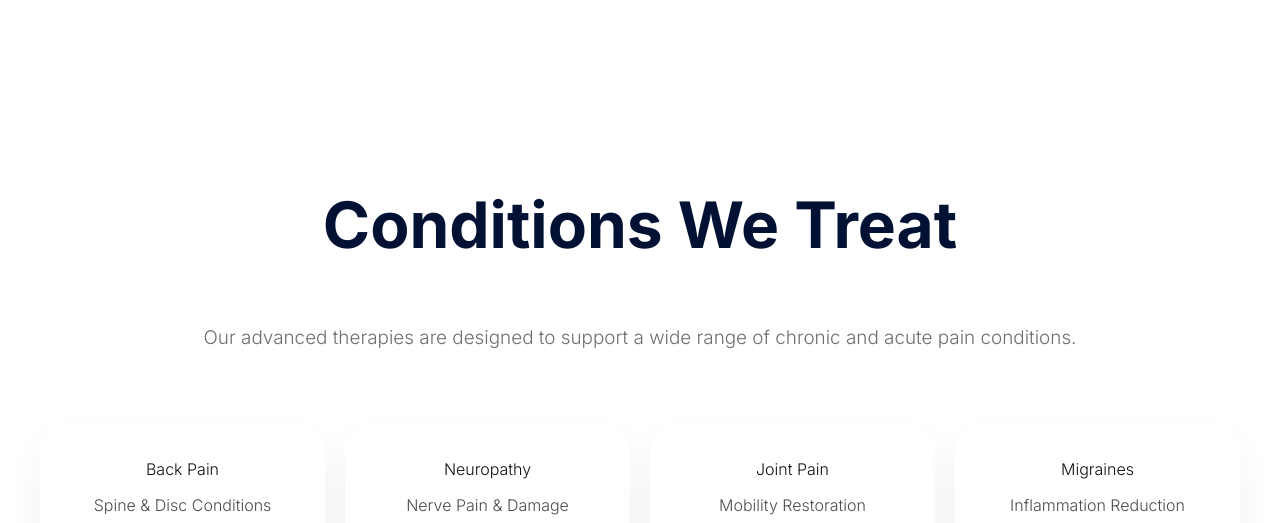
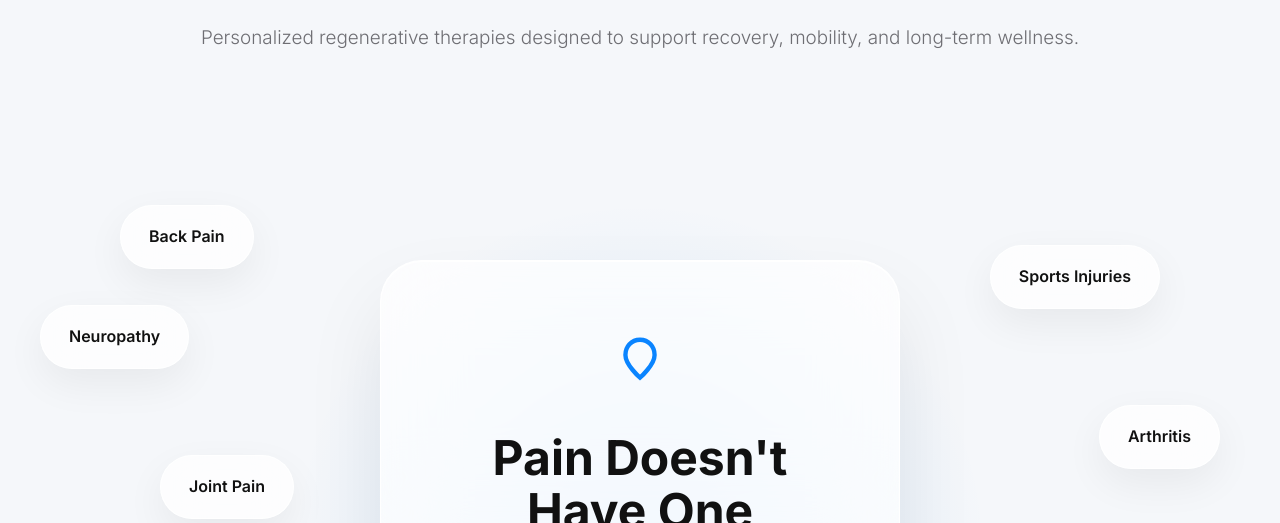
Before and after one commit to biocelllife/website, a plain HTML site: page pain-management.html in a window 1280 px wide. Shown: the part 2277-2800 px from the top of the page. Drawn offline with Linux system fonts and the light colour scheme.

Commit message:
Pain Management v2.1

```diff
--- a/assets/css/styles-pain-management.css
+++ b/assets/css/styles-pain-management.css
@@ -178,7 +178,8 @@ transition-duration: 0.25s;
 /* SECTION */
 
 section{
-    padding:140px 0;
+    padding:0;
+    padding-bottom:120px;
 }
 
 .section-header{
@@ -246,36 +247,146 @@ section{
 
 /* CONDITIONS */
 
-.conditions{
-    display:grid;
-    grid-template-columns:repeat(4,1fr);
-    gap:20px;
+.conditions-section{
+    background:var(--light);
+    overflow:hidden;
 }
 
-.condition{
-    background:var(--white);
-    border-radius:24px;
-    padding:32px;
-    text-align:center;
-    transition:.15s;
-    box-shadow: 0 20px 40px rgba(0,0,0,0.05);
+.conditions-showcase{
+    position:relative;
+    min-height:850px;
+    display:flex;
+    align-items:center;
+    justify-content:center;
 }
 
-.condition:hover{
-    background:var(--light);
-    color:var(--dark);
+.conditions-glow{
+    position:absolute;
+    width:700px;
+    height:700px;
+    border-radius:50%;
+    background:
+    radial-gradient(
+        circle,
+        rgba(10,132,255,.14),
+        transparent 70%
+    );
 }
 
-.condition span{
-    display:block;
-    margin-top:10px;
-    color:inherit;
-    opacity:.75;
+.center-card{
+    width:520px;
+    padding:70px;
+    text-align:center;
+
+    background:rgba(255,255,255,.7);
+
+    backdrop-filter:blur(40px);
+    -webkit-backdrop-filter:blur(40px);
+
+    border:1px solid rgba(255,255,255,.9);
+
+    border-radius:42px;
+
+    box-shadow:
+    0 40px 80px rgba(0,0,0,.08),
+    inset 0 1px 0 rgba(255,255,255,.9);
+
+    position:relative;
+    z-index:10;
 }
 
-.condition h2{
-    font-size:1rem;
-    color: var(--dark);
+.center-icon{
+    color:var(--accent);
+    margin-bottom:24px;
+}
+
+.center-card h3{
+    font-size:clamp(2rem,4vw,3rem);
+    line-height:1.1;
+    margin-bottom:20px;
+}
+
+.center-card p{
+    color:var(--muted);
+    font-size:1.1rem;
+    line-height:1.8;
+}
+
+.condition-chip{
+    position:absolute;
+
+    background:rgba(255,255,255,.75);
+
+    backdrop-filter:blur(24px);
+    -webkit-backdrop-filter:blur(24px);
+
+    border:1px solid rgba(255,255,255,.85);
+
+    padding:18px 28px;
+
+    border-radius:999px;
+
+    font-weight:600;
+
+    box-shadow:
+    0 15px 40px rgba(0,0,0,.06);
+
+    transition:.35s ease;
+}
+
+.condition-chip:hover{
+    transform:
+    translateY(-6px)
+    scale(1.04);
+
+    box-shadow:
+    0 25px 50px rgba(0,0,0,.10);
+}
+
+.condition-chip span{
+    white-space:nowrap;
+}
+
+/* positioning */
+
+.chip-1{
+    top:80px;
+    left:80px;
+}
+
+.chip-2{
+    top:180px;
+    left:0;
+}
+
+.chip-3{
+    top:330px;
+    left:120px;
+}
+
+.chip-4{
+    bottom:160px;
+    left:40px;
+}
+
+.chip-5{
+    top:120px;
+    right:80px;
+}
+
+.chip-6{
+    top:280px;
+    right:20px;
+}
+
+.chip-7{
+    bottom:180px;
+    right:120px;
+}
+
+.chip-8{
+    bottom:60px;
+    right:40px;
 }
 
 /* FULL WIDTH */
--- a/pain-management.html
+++ b/pain-management.html
@@ -50,7 +50,7 @@ fetch('/components/header.html')
             </p>
 
             <div class="hero-buttons">
-                <a href="#" class="btn-secondary">Start Your Recovery</a>
+                <a href="/contact.html" class="btn-secondary">Start Your Recovery</a>
             </div>
         </div>
 
@@ -133,61 +133,81 @@ fetch('/components/header.html')
 
 <section>
 
+    <section class="conditions-section">
+
         <div class="container">
 
             <div class="section-header fade-up">
                 <h2>Conditions We Treat</h2>
 
                 <p>
-                Our advanced therapies are designed to support a wide range of chronic and acute pain conditions.
+                    Personalized regenerative therapies designed to support recovery, mobility, and long-term wellness.
                 </p>
             </div>
 
-        <div class="conditions">
+            <div class="conditions-showcase fade-up">
 
-            <div class="condition fade-up">
-                Back Pain
-                <span>Spine & Disc Conditions</span>
+                <div class="conditions-glow"></div>
+
+                <div class="conditions-center">
+
+                    <div class="center-card">
+
+                        <div class="center-icon">
+                            <svg width="70" height="70" viewBox="0 0 24 24" fill="none">
+                                <path d="M12 3C9 3 7 5.4 7 8.2C7 11.6 12 16 12 16C12 16 17 11.6 17 8.2C17 5.4 15 3 12 3Z"
+                                stroke="currentColor"
+                                stroke-width="1.5"/>
+                            </svg>
                         </div>
 
-            <div class="condition fade-up">
-                Neuropathy
-                <span>Nerve Pain & Damage</span>
+                        <h3>Pain Doesn't Have One Source</h3>
+
+                        <p>
+                            We evaluate the body as a connected system, helping address inflammation, nerve dysfunction, mobility limitations, and chronic discomfort through personalized regenerative therapies.
+                        </p>
+
                     </div>
 
-            <div class="condition fade-up">
-                Joint Pain
-                <span>Mobility Restoration</span>
                 </div>
 
-            <div class="condition fade-up">
-                Migraines
-                <span>Inflammation Reduction</span>
+                <div class="condition-chip chip-1">
+                    <span>Back Pain</span>
                 </div>
 
-            <div class="condition fade-up">
-                Sports Injuries
-                <span>Accelerated Recovery</span>
+                <div class="condition-chip chip-2">
+                    <span>Neuropathy</span>
                 </div>
 
-            <div class="condition fade-up">
-                Arthritis
-                <span>Long-Term Relief</span>
+                <div class="condition-chip chip-3">
+                    <span>Joint Pain</span>
                 </div>
 
-            <div class="condition fade-up">
-                Chronic Pain
-                <span>Personalized Care</span>
+                <div class="condition-chip chip-4">
+                    <span>Migraines</span>
                 </div>
 
-            <div class="condition fade-up">
-                Post-Surgical Pain
-                <span>Recovery Optimization</span>
+                <div class="condition-chip chip-5">
+                    <span>Sports Injuries</span>
+                </div>
+
+                <div class="condition-chip chip-6">
+                    <span>Arthritis</span>
+                </div>
+
+                <div class="condition-chip chip-7">
+                    <span>Chronic Pain</span>
+                </div>
+
+                <div class="condition-chip chip-8">
+                    <span>Post-Surgical Pain</span>
                 </div>
 
             </div>
 
         </div>
+
+    </section>
 
 </section>
 
```
Lines whose indentation alone changed are shown as unchanged.
